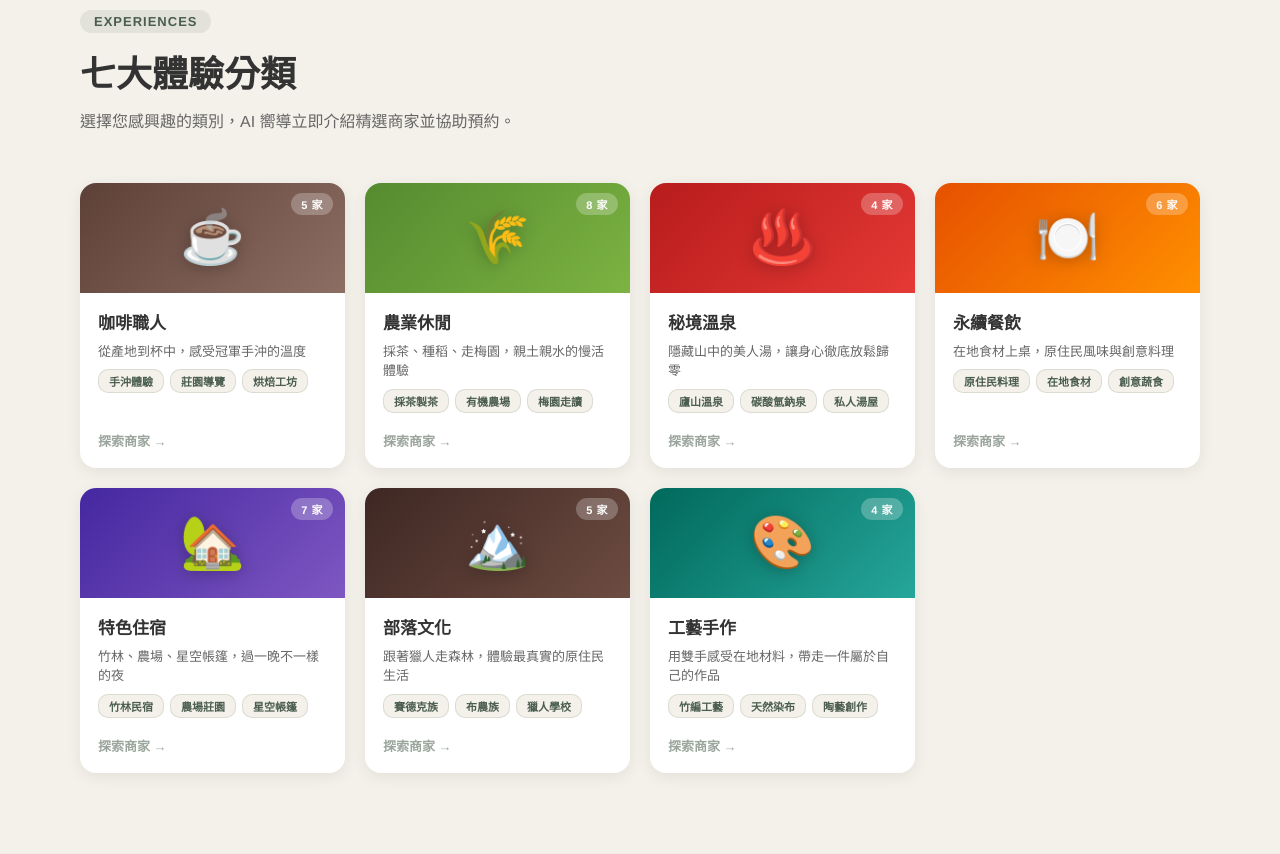
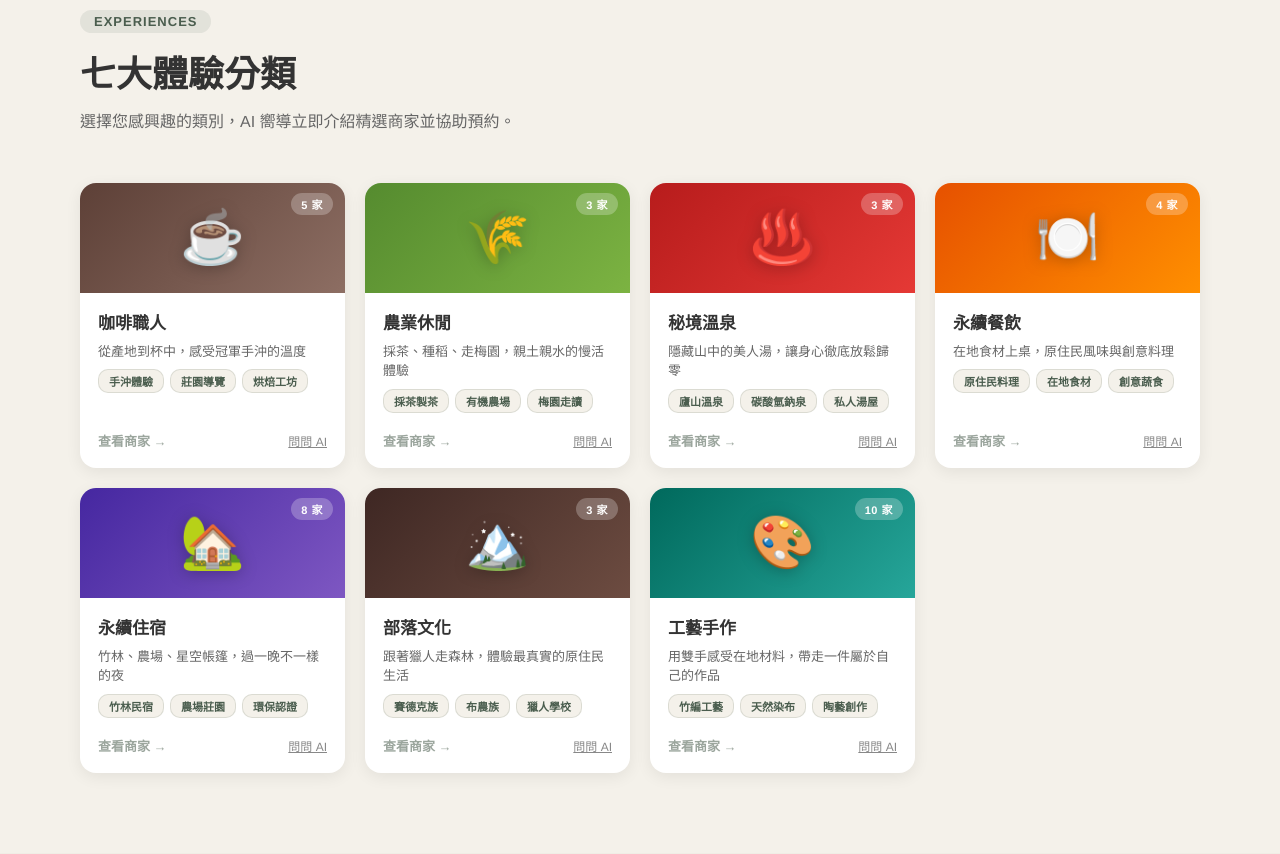
Before and after one commit to djieeeee0613/-test1, a Flask app: page / in a window 1280 px wide. Shown: the part 1034-1888 px from the top of the page. Run offline with Flask 3, Linux system fonts and the light colour scheme; data that the repository does not hold is empty; parts of the project's set-up code (start-up, migrations or seed data) failed here and were passed over.

Commit message:
feat: category cards link to sub-pages, add ask-AI text link
- Each category card now navigates to /category/<slug> on click
- Add underlined "問問 AI" text at card bottom-right (stops propagation, opens chat)
- Remove /category index route and category_index.html
- Fix merchant counts to match actual data

Co-Authored-By: Claude Sonnet 4.6 <noreply@anthropic.com>

```diff
--- a/app.py
+++ b/app.py
@@ -411,11 +411,6 @@ Email：example@email.com
 def index():
     return render_template('index.html')
 
-@app.route('/category')
-def category_index():
-    cats = [CATEGORIES[s] for s in CATEGORY_ORDER]
-    return render_template('category_index.html', categories=cats)
-
 @app.route('/category/<slug>')
 def category_page(slug):
     cat = CATEGORIES.get(slug)
--- a/templates/index.html
+++ b/templates/index.html
@@ -444,9 +444,23 @@
             border: 1px solid rgba(74,93,78,0.15);
         }
 
-        .cat-explore {
+        .cat-footer-row {
+            display: flex;
+            align-items: center;
+            justify-content: space-between;
             margin-top: auto;
             padding-top: 10px;
+        }
+        .cat-ask-ai {
+            font-size: 12px;
+            color: #888;
+            text-decoration: underline;
+            cursor: pointer;
+            white-space: nowrap;
+            transition: color 0.2s;
+        }
+        .cat-ask-ai:hover { color: var(--primary); }
+        .cat-explore {
             font-size: 13px;
             font-weight: 700;
             color: var(--primary);
@@ -1187,7 +1201,7 @@
     <div class="section-sub">選擇您感興趣的類別，AI 嚮導立即介紹精選商家並協助預約。</div>
     <div class="cat-grid">
 
-        <div class="cat-card" onclick="openChatWithMsg('【分類探索】我對「☕ 咖啡職人」類別感興趣，請介紹南投有哪些咖啡相關的商家與體驗，並告訴我如何預約。')">
+        <div class="cat-card" onclick="location.href='/category/coffee'">
             <div class="cat-header" style="background: linear-gradient(135deg, #5D4037, #8D6E63)">
                 <div class="cat-emoji">☕</div>
                 <span class="cat-count">5 家</span>
@@ -1200,14 +1214,17 @@
                     <span class="cat-tag">莊園導覽</span>
                     <span class="cat-tag">烘焙工坊</span>
                 </div>
-                <div class="cat-explore">探索商家 →</div>
+                <div class="cat-footer-row">
+                    <div class="cat-explore">查看商家 →</div>
+                    <span class="cat-ask-ai" onclick="event.stopPropagation(); openChatWithMsg('【分類探索】我對「☕ 咖啡職人」類別感興趣，請介紹南投有哪些咖啡相關的商家與體驗。')">問問 AI</span>
+                </div>
             </div>
         </div>
 
-        <div class="cat-card" onclick="openChatWithMsg('【分類探索】我對「🌾 農業休閒」類別感興趣，請介紹南投有哪些農業體驗商家，並告訴我如何預約。')">
+        <div class="cat-card" onclick="location.href='/category/farm'">
             <div class="cat-header" style="background: linear-gradient(135deg, #558B2F, #7CB342)">
                 <div class="cat-emoji">🌾</div>
-                <span class="cat-count">8 家</span>
+                <span class="cat-count">3 家</span>
             </div>
             <div class="cat-body">
                 <div class="cat-name">農業休閒</div>
@@ -1217,14 +1234,17 @@
                     <span class="cat-tag">有機農場</span>
                     <span class="cat-tag">梅園走讀</span>
                 </div>
-                <div class="cat-explore">探索商家 →</div>
+                <div class="cat-footer-row">
+                    <div class="cat-explore">查看商家 →</div>
+                    <span class="cat-ask-ai" onclick="event.stopPropagation(); openChatWithMsg('【分類探索】我對「🌾 農業休閒」類別感興趣，請介紹南投有哪些農業體驗商家。')">問問 AI</span>
+                </div>
             </div>
         </div>
 
-        <div class="cat-card" onclick="openChatWithMsg('【分類探索】我對「♨️ 秘境溫泉」類別感興趣，請介紹南投有哪些溫泉體驗商家，並告訴我如何預約。')">
+        <div class="cat-card" onclick="location.href='/category/spa'">
             <div class="cat-header" style="background: linear-gradient(135deg, #b71c1c, #e53935)">
                 <div class="cat-emoji">♨️</div>
-                <span class="cat-count">4 家</span>
+                <span class="cat-count">3 家</span>
             </div>
             <div class="cat-body">
                 <div class="cat-name">秘境溫泉</div>
@@ -1234,14 +1254,17 @@
                     <span class="cat-tag">碳酸氫鈉泉</span>
                     <span class="cat-tag">私人湯屋</span>
                 </div>
-                <div class="cat-explore">探索商家 →</div>
+                <div class="cat-footer-row">
+                    <div class="cat-explore">查看商家 →</div>
+                    <span class="cat-ask-ai" onclick="event.stopPropagation(); openChatWithMsg('【分類探索】我對「♨️ 秘境溫泉」類別感興趣，請介紹南投有哪些溫泉體驗商家。')">問問 AI</span>
+                </div>
             </div>
         </div>
 
-        <div class="cat-card" onclick="openChatWithMsg('【分類探索】我對「🍽️ 永續餐飲」類別感興趣，請介紹南投有哪些特色餐廳或飲食體驗，並告訴我如何預約。')">
+        <div class="cat-card" onclick="location.href='/category/dining'">
             <div class="cat-header" style="background: linear-gradient(135deg, #E65100, #FF8F00)">
                 <div class="cat-emoji">🍽️</div>
-                <span class="cat-count">6 家</span>
+                <span class="cat-count">4 家</span>
             </div>
             <div class="cat-body">
                 <div class="cat-name">永續餐飲</div>
@@ -1251,31 +1274,37 @@
                     <span class="cat-tag">在地食材</span>
                     <span class="cat-tag">創意蔬食</span>
                 </div>
-                <div class="cat-explore">探索商家 →</div>
+                <div class="cat-footer-row">
+                    <div class="cat-explore">查看商家 →</div>
+                    <span class="cat-ask-ai" onclick="event.stopPropagation(); openChatWithMsg('【分類探索】我對「🍽️ 永續餐飲」類別感興趣，請介紹南投有哪些特色餐廳或飲食體驗。')">問問 AI</span>
+                </div>
             </div>
         </div>
 
-        <div class="cat-card" onclick="openChatWithMsg('【分類探索】我對「🏡 特色住宿」類別感興趣，請介紹南投有哪些特色住宿，並告訴我如何預約。')">
+        <div class="cat-card" onclick="location.href='/category/stay'">
             <div class="cat-header" style="background: linear-gradient(135deg, #4527A0, #7E57C2)">
                 <div class="cat-emoji">🏡</div>
-                <span class="cat-count">7 家</span>
+                <span class="cat-count">8 家</span>
             </div>
             <div class="cat-body">
-                <div class="cat-name">特色住宿</div>
+                <div class="cat-name">永續住宿</div>
                 <div class="cat-desc">竹林、農場、星空帳篷，過一晚不一樣的夜</div>
                 <div class="cat-tags">
                     <span class="cat-tag">竹林民宿</span>
                     <span class="cat-tag">農場莊園</span>
-                    <span class="cat-tag">星空帳篷</span>
+                    <span class="cat-tag">環保認證</span>
                 </div>
-                <div class="cat-explore">探索商家 →</div>
+                <div class="cat-footer-row">
+                    <div class="cat-explore">查看商家 →</div>
+                    <span class="cat-ask-ai" onclick="event.stopPropagation(); openChatWithMsg('【分類探索】我對「🏡 永續住宿」類別感興趣，請介紹南投有哪些特色住宿。')">問問 AI</span>
+                </div>
             </div>
         </div>
 
-        <div class="cat-card" onclick="openChatWithMsg('【分類探索】我對「🏔️ 部落文化」類別感興趣，請介紹南投有哪些部落文化體驗，並告訴我如何預約。')">
+        <div class="cat-card" onclick="location.href='/category/tribe'">
             <div class="cat-header" style="background: linear-gradient(135deg, #3E2723, #6D4C41)">
                 <div class="cat-emoji">🏔️</div>
-                <span class="cat-count">5 家</span>
+                <span class="cat-count">3 家</span>
             </div>
             <div class="cat-body">
                 <div class="cat-name">部落文化</div>
@@ -1285,14 +1314,17 @@
                     <span class="cat-tag">布農族</span>
                     <span class="cat-tag">獵人學校</span>
                 </div>
-                <div class="cat-explore">探索商家 →</div>
+                <div class="cat-footer-row">
+                    <div class="cat-explore">查看商家 →</div>
+                    <span class="cat-ask-ai" onclick="event.stopPropagation(); openChatWithMsg('【分類探索】我對「🏔️ 部落文化」類別感興趣，請介紹南投有哪些部落文化體驗。')">問問 AI</span>
+                </div>
             </div>
         </div>
 
-        <div class="cat-card" onclick="openChatWithMsg('【分類探索】我對「🎨 工藝手作」類別感興趣，請介紹南投有哪些工藝手作體驗，並告訴我如何預約。')">
+        <div class="cat-card" onclick="location.href='/category/craft'">
             <div class="cat-header" style="background: linear-gradient(135deg, #00695C, #26A69A)">
                 <div class="cat-emoji">🎨</div>
-                <span class="cat-count">4 家</span>
+                <span class="cat-count">10 家</span>
             </div>
             <div class="cat-body">
                 <div class="cat-name">工藝手作</div>
@@ -1302,7 +1334,10 @@
                     <span class="cat-tag">天然染布</span>
                     <span class="cat-tag">陶藝創作</span>
                 </div>
-                <div class="cat-explore">探索商家 →</div>
+                <div class="cat-footer-row">
+                    <div class="cat-explore">查看商家 →</div>
+                    <span class="cat-ask-ai" onclick="event.stopPropagation(); openChatWithMsg('【分類探索】我對「🎨 工藝手作」類別感興趣，請介紹南投有哪些工藝手作體驗。')">問問 AI</span>
+                </div>
             </div>
         </div>
 
```
Also changed, not shown: templates/category_index.html (deleted, +0 -113 lines).
